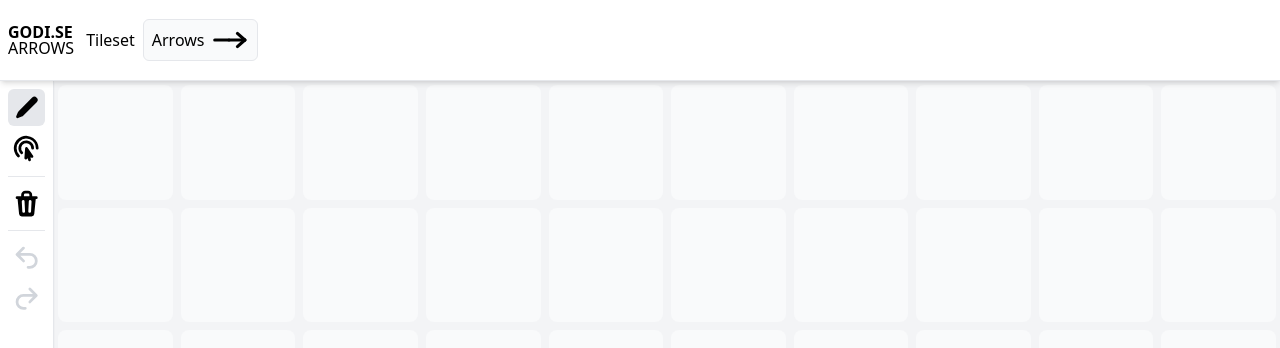
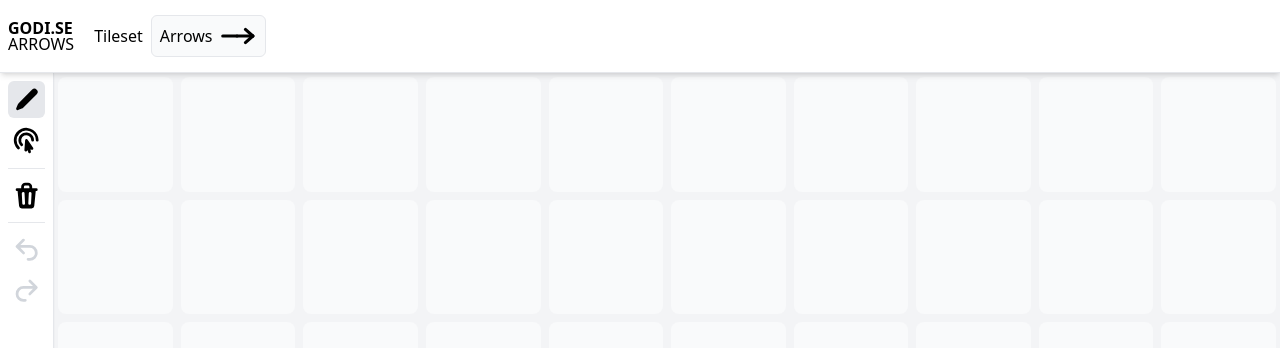
Before and after one commit to gustavwilliam/arrow-canvas, a Vue app: page / in a window 1280 px wide. Shown: the top 348 px of the page. Built offline with nearby package versions, Linux system fonts and the light colour scheme.

Commit message:
Minor adjustments of menu sizes

```diff
--- a/src/components/Menu/MenuGroup.vue
+++ b/src/components/Menu/MenuGroup.vue
@@ -1,5 +1,5 @@
 <template>
-  <div class="flex flex-row items-center h-full gap-1 border-r last:border-0 p-1">
+  <div class="flex flex-row items-center px-3 h-full gap-1 border-r last:border-0 p-1">
     <slot></slot>
   </div>
 </template>
--- a/src/components/Menu/MenuSection.vue
+++ b/src/components/Menu/MenuSection.vue
@@ -1,5 +1,5 @@
 <template>
-  <div class="bg-gray-100 rounded-lg mx-3 border py-2 px-3 flex flex-row items-center gap-1 border-r last:border-0 h-full">
+  <div class="bg-gray-100 rounded-lg mx-3 border py-1 px-2 flex flex-row items-center gap-1 border-r last:border-0 h-full">
     <slot></slot>
   </div>
 </template>
--- a/src/components/Menu/TheMenu.vue
+++ b/src/components/Menu/TheMenu.vue
@@ -1,6 +1,6 @@
 <template>
   <div class="bg-white border-b w-full flex items-center gap-2 p-2 z-50 shadow-md">
-    <div class="uppercase py-3">
+    <div class="uppercase py-2">
       <h1 class="font-bold -mb-2">Godi.se</h1>
       <h1>Arrows</h1>
     </div>
```
